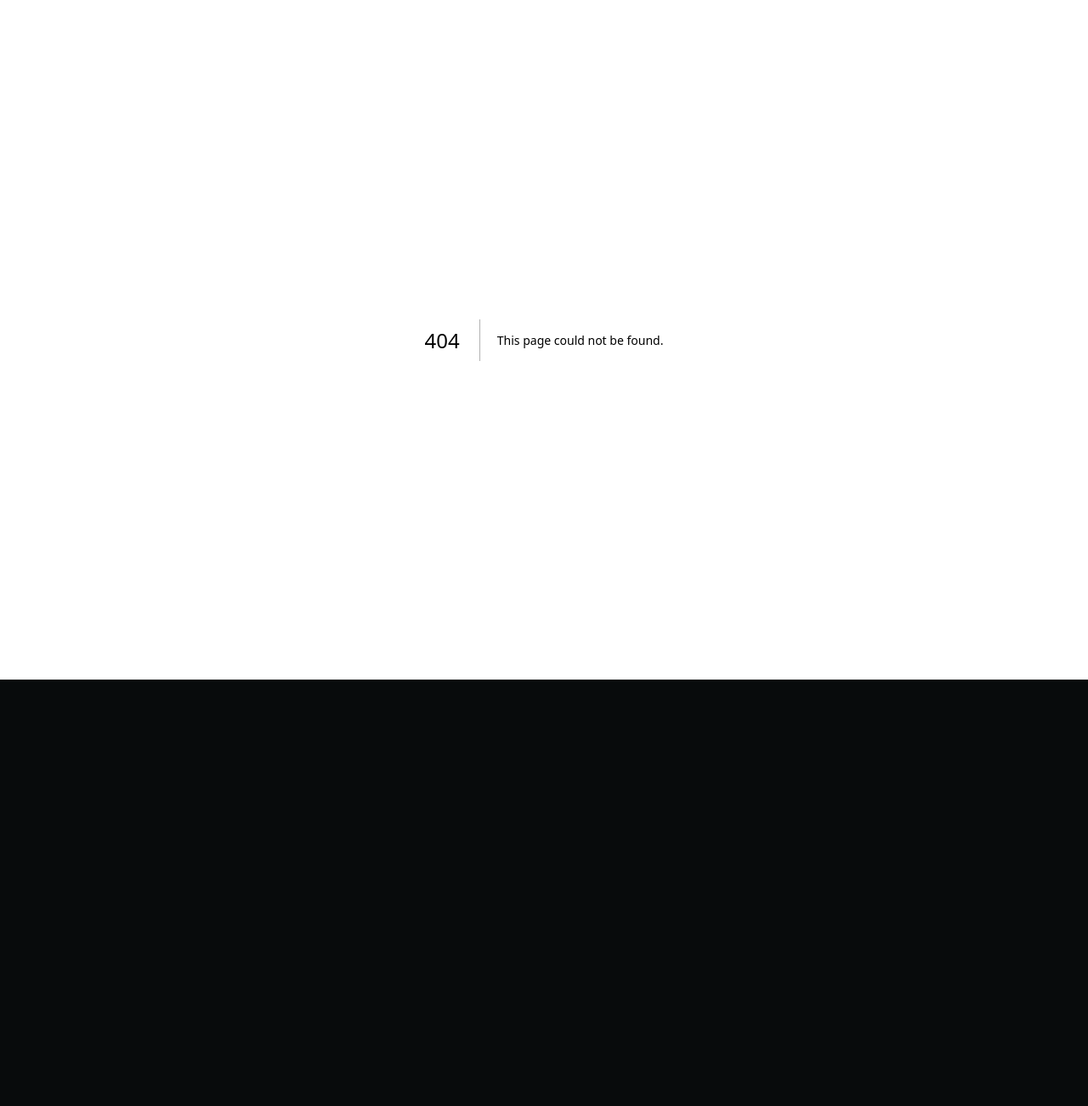
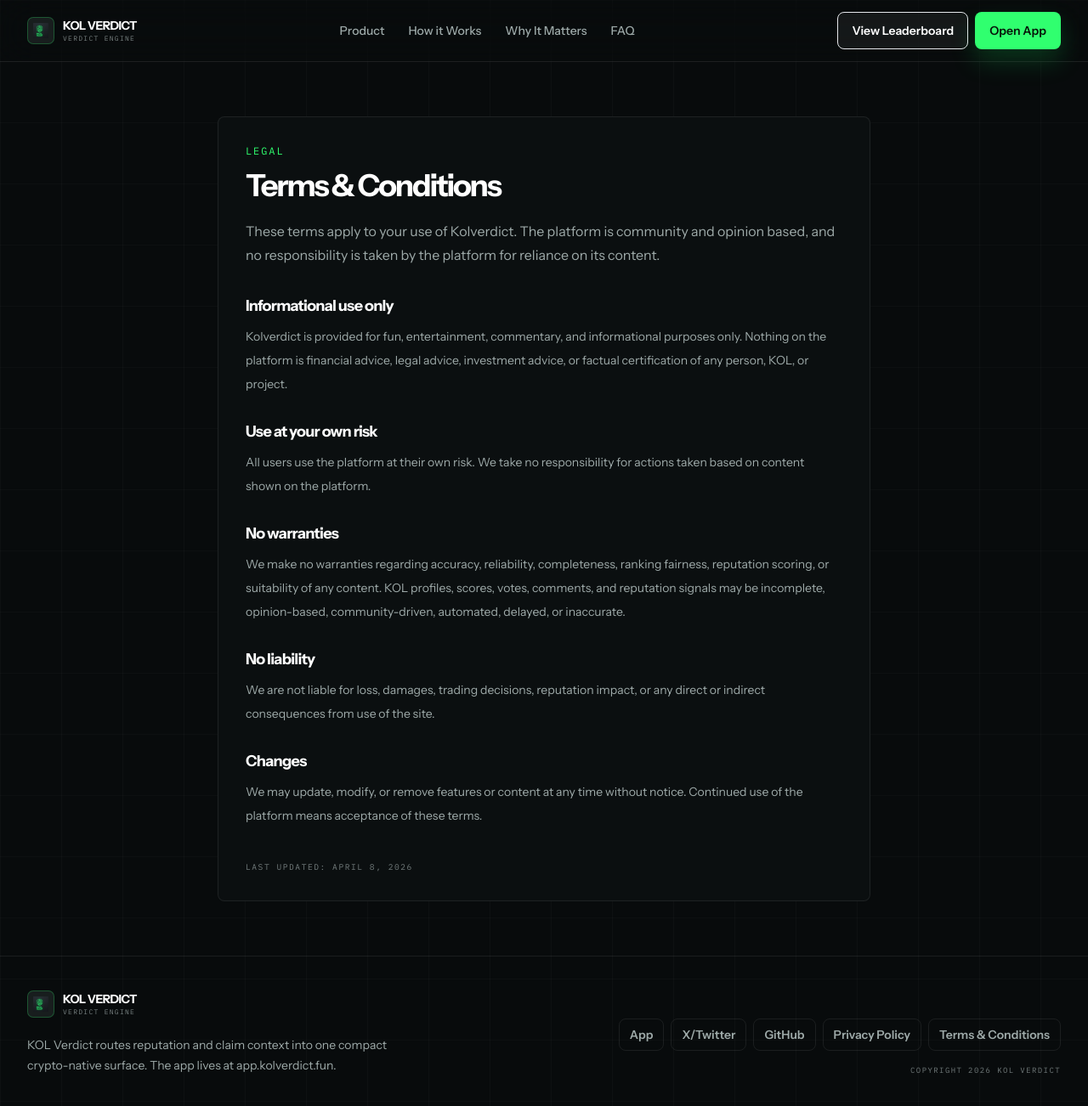
Before and after one commit to kolverdict/kol-verdict-landing-page, a Next.js app: page /terms-and-conditions in a window 1280 px wide. Before the commit this address had no page. Shown: the top 1302 px of the page at 85% size. Before the commit the page ends 800 px from the top, so only its background shows below. Built offline with nearby package versions, Linux system fonts and the light colour scheme.

Commit message:
Add legal pages and footer links

```diff
--- /dev/null
+++ b/app/privacy-policy/page.tsx
@@ -0,0 +1,59 @@
+import type { Metadata } from "next";
+import { Footer } from "@/components/Footer";
+import { Header } from "@/components/Header";
+
+export const metadata: Metadata = {
+  title: "Privacy Policy | Kolverdict",
+};
+
+const sections = [
+  {
+    title: "Public and community content",
+    body: "Kolverdict may display publicly available social or profile-related data, community-generated content, comments, votes, reputation signals, and related discussion surfaces. Data shown on the platform may come from third-party or public sources.",
+  },
+  {
+    title: "No guarantees",
+    body: "We do not guarantee that any information on the platform is complete, accurate, current, fresh, or suitable for any specific purpose. Users should not rely on Kolverdict for financial, legal, investment, or professional decisions.",
+  },
+  {
+    title: "Technical data",
+    body: "We may collect basic technical data such as analytics, browser or device information, cookies, and usage data to understand how the product is used and to improve the experience.",
+  },
+  {
+    title: "Contact",
+    body: "For questions regarding this Privacy Policy, contact us through the official project channels.",
+  },
+];
+
+export default function PrivacyPolicyPage() {
+  return (
+    <>
+      <Header />
+      <main className="px-4 py-16 sm:px-6 lg:px-8">
+        <article className="mx-auto max-w-3xl rounded-[8px] border border-white/[0.08] bg-surface p-6 sm:p-8">
+          <p className="mono-label text-xs text-accent">Legal</p>
+          <h1 className="mt-3 text-4xl font-black tracking-[-0.06em] text-white">
+            Privacy Policy
+          </h1>
+          <p className="mt-5 text-base leading-7 text-muted">
+            Kolverdict is provided for informational, entertainment, and fun purposes. By using the site, you understand that content is for fun, informational, community, and discussion purposes only.
+          </p>
+          <div className="mt-8 space-y-7">
+            {sections.map((section) => (
+              <section key={section.title}>
+                <h2 className="text-lg font-black tracking-[-0.04em] text-white">
+                  {section.title}
+                </h2>
+                <p className="mt-2 text-sm leading-7 text-muted">{section.body}</p>
+              </section>
+            ))}
+          </div>
+          <p className="mono-label mt-10 text-[0.6rem] text-muted/70">
+            Last updated: April 8, 2026
+          </p>
+        </article>
+      </main>
+      <Footer />
+    </>
+  );
+}
--- /dev/null
+++ b/app/terms-and-conditions/page.tsx
@@ -0,0 +1,63 @@
+import type { Metadata } from "next";
+import { Footer } from "@/components/Footer";
+import { Header } from "@/components/Header";
+
+export const metadata: Metadata = {
+  title: "Terms & Conditions | Kolverdict",
+};
+
+const sections = [
+  {
+    title: "Informational use only",
+    body: "Kolverdict is provided for fun, entertainment, commentary, and informational purposes only. Nothing on the platform is financial advice, legal advice, investment advice, or factual certification of any person, KOL, or project.",
+  },
+  {
+    title: "Use at your own risk",
+    body: "All users use the platform at their own risk. We take no responsibility for actions taken based on content shown on the platform.",
+  },
+  {
+    title: "No warranties",
+    body: "We make no warranties regarding accuracy, reliability, completeness, ranking fairness, reputation scoring, or suitability of any content. KOL profiles, scores, votes, comments, and reputation signals may be incomplete, opinion-based, community-driven, automated, delayed, or inaccurate.",
+  },
+  {
+    title: "No liability",
+    body: "We are not liable for loss, damages, trading decisions, reputation impact, or any direct or indirect consequences from use of the site.",
+  },
+  {
+    title: "Changes",
+    body: "We may update, modify, or remove features or content at any time without notice. Continued use of the platform means acceptance of these terms.",
+  },
+];
+
+export default function TermsAndConditionsPage() {
+  return (
+    <>
+      <Header />
+      <main className="px-4 py-16 sm:px-6 lg:px-8">
+        <article className="mx-auto max-w-3xl rounded-[8px] border border-white/[0.08] bg-surface p-6 sm:p-8">
+          <p className="mono-label text-xs text-accent">Legal</p>
+          <h1 className="mt-3 text-4xl font-black tracking-[-0.06em] text-white">
+            Terms & Conditions
+          </h1>
+          <p className="mt-5 text-base leading-7 text-muted">
+            These terms apply to your use of Kolverdict. The platform is community and opinion based, and no responsibility is taken by the platform for reliance on its content.
+          </p>
+          <div className="mt-8 space-y-7">
+            {sections.map((section) => (
+              <section key={section.title}>
+                <h2 className="text-lg font-black tracking-[-0.04em] text-white">
+                  {section.title}
+                </h2>
+                <p className="mt-2 text-sm leading-7 text-muted">{section.body}</p>
+              </section>
+            ))}
+          </div>
+          <p className="mono-label mt-10 text-[0.6rem] text-muted/70">
+            Last updated: April 8, 2026
+          </p>
+        </article>
+      </main>
+      <Footer />
+    </>
+  );
+}
--- a/components/Footer.tsx
+++ b/components/Footer.tsx
@@ -5,6 +5,8 @@ const footerLinks = [
   { label: "App", href: APP_URL },
   { label: "X/Twitter", href: TWITTER_URL },
   { label: "GitHub", href: GITHUB_URL },
+  { label: "Privacy Policy", href: "/privacy-policy" },
+  { label: "Terms & Conditions", href: "/terms-and-conditions" },
 ] as const;
 
 export function Footer() {
@@ -24,8 +26,8 @@ export function Footer() {
                 key={link.href}
                 href={link.href}
                 className="focus-ring rounded-[8px] border border-white/[0.08] px-3 py-2 text-sm font-semibold text-muted transition hover:border-accent/30 hover:text-white"
-                target={link.href === APP_URL ? undefined : "_blank"}
-                rel={link.href === APP_URL ? undefined : "noreferrer"}
+                target={link.href.startsWith("https://") && link.href !== APP_URL ? "_blank" : undefined}
+                rel={link.href.startsWith("https://") && link.href !== APP_URL ? "noreferrer" : undefined}
               >
                 {link.label}
               </a>
```
